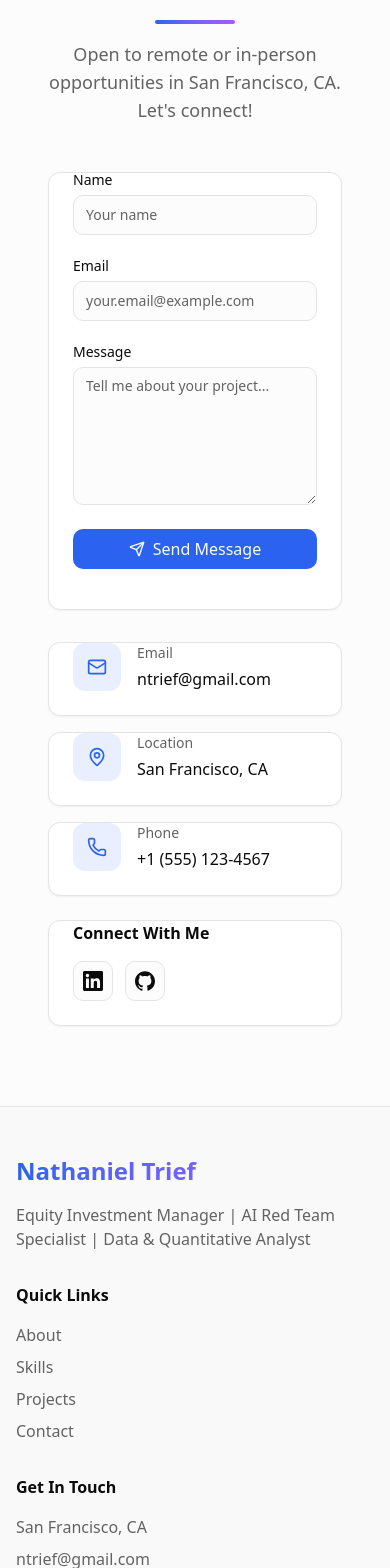
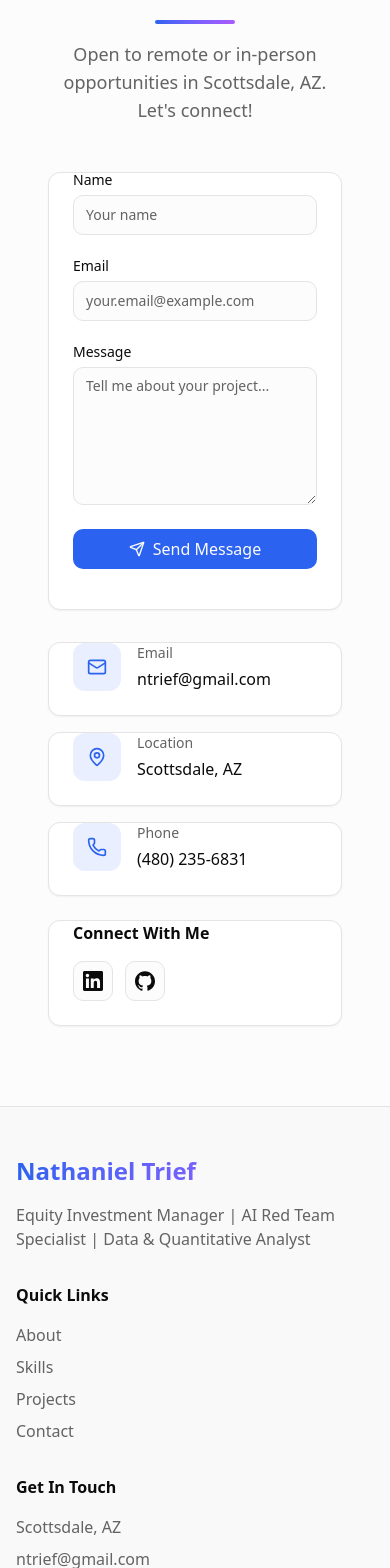
Before and after one commit to ngrief/Portfolio, a React (Vite) app in the folder frontend/: page / in a window 390 px wide. Shown: the part 10432-12000 px from the top of the page. Built offline with nearby package versions, Linux system fonts and the light colour scheme.

Commit message:
Revert to correct contact info: Scottsdale, AZ
- Location: Scottsdale, AZ (not San Francisco)
- Phone: (480) 235-6831
- Updated both Contact and Footer components for consistency

```diff
--- a/frontend/src/components/Contact.tsx
+++ b/frontend/src/components/Contact.tsx
@@ -85,14 +85,14 @@ export default function Contact() {
     {
       icon: MapPin,
       label: 'Location',
-      value: 'San Francisco, CA',
+      value: 'Scottsdale, AZ',
       href: null
     },
     {
       icon: Phone,
       label: 'Phone',
-      value: '+1 (555) 123-4567',
-      href: 'tel:+15551234567'
+      value: '(480) 235-6831',
+      href: 'tel:+14802356831'
     }
   ];
 
@@ -121,7 +121,7 @@ export default function Contact() {
             </h2>
             <div className="w-20 h-1 bg-gradient-to-r from-primary to-accent mx-auto rounded-full"></div>
             <p className="text-lg text-muted-foreground max-w-2xl mx-auto">
-              Open to remote or in-person opportunities in San Francisco, CA. Let's connect!
+              Open to remote or in-person opportunities in Scottsdale, AZ. Let's connect!
             </p>
           </div>
 
--- a/frontend/src/components/Footer.tsx
+++ b/frontend/src/components/Footer.tsx
@@ -82,12 +82,12 @@ export default function Footer() {
             <div className="space-y-4">
               <h4 className="font-semibold">Get In Touch</h4>
               <div className="space-y-2 text-muted-foreground">
-                <p>San Francisco, CA</p>
+                <p>Scottsdale, AZ</p>
                 <a href="mailto:ntrief@gmail.com" className="block hover:text-primary transition-colors">
                   ntrief@gmail.com
                 </a>
-                <a href="tel:+15551234567" className="block hover:text-primary transition-colors">
-                  +1 (555) 123-4567
+                <a href="tel:+14802356831" className="block hover:text-primary transition-colors">
+                  (480) 235-6831
                 </a>
               </div>
             </div>
```
